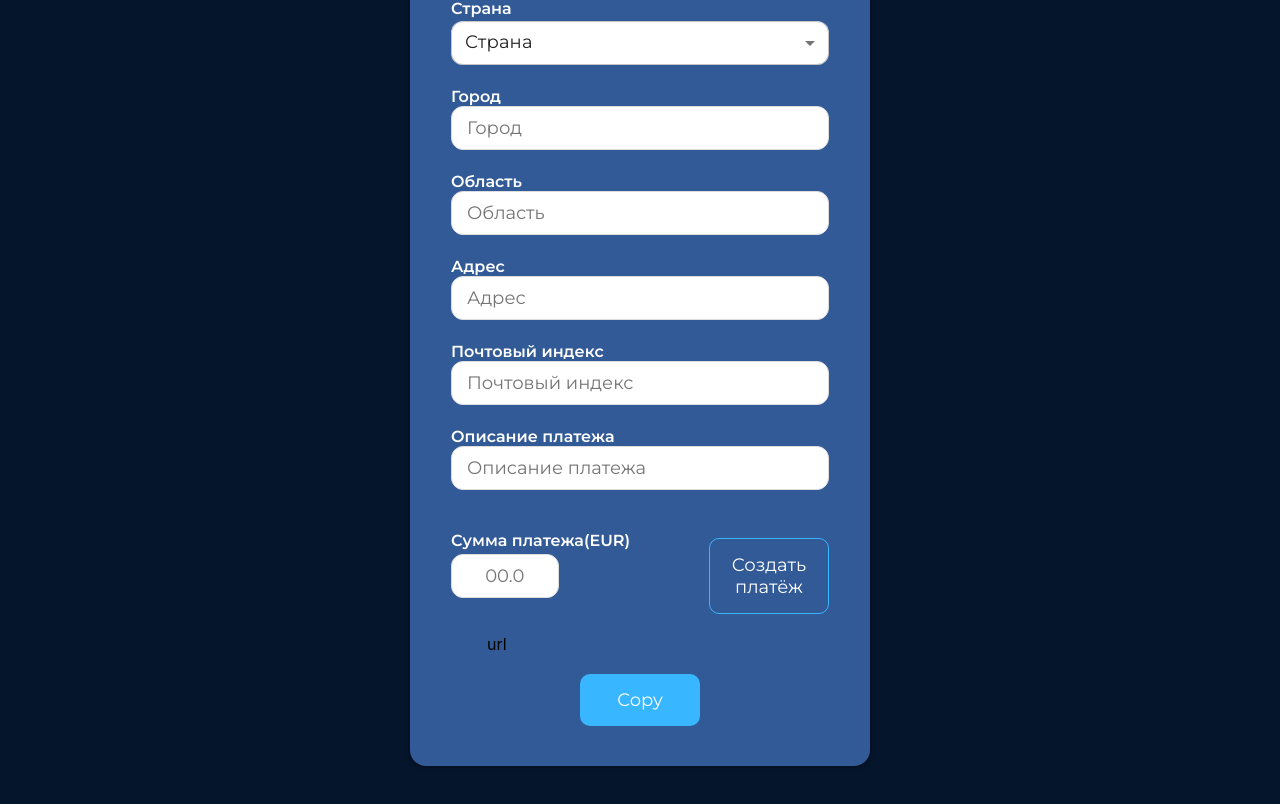
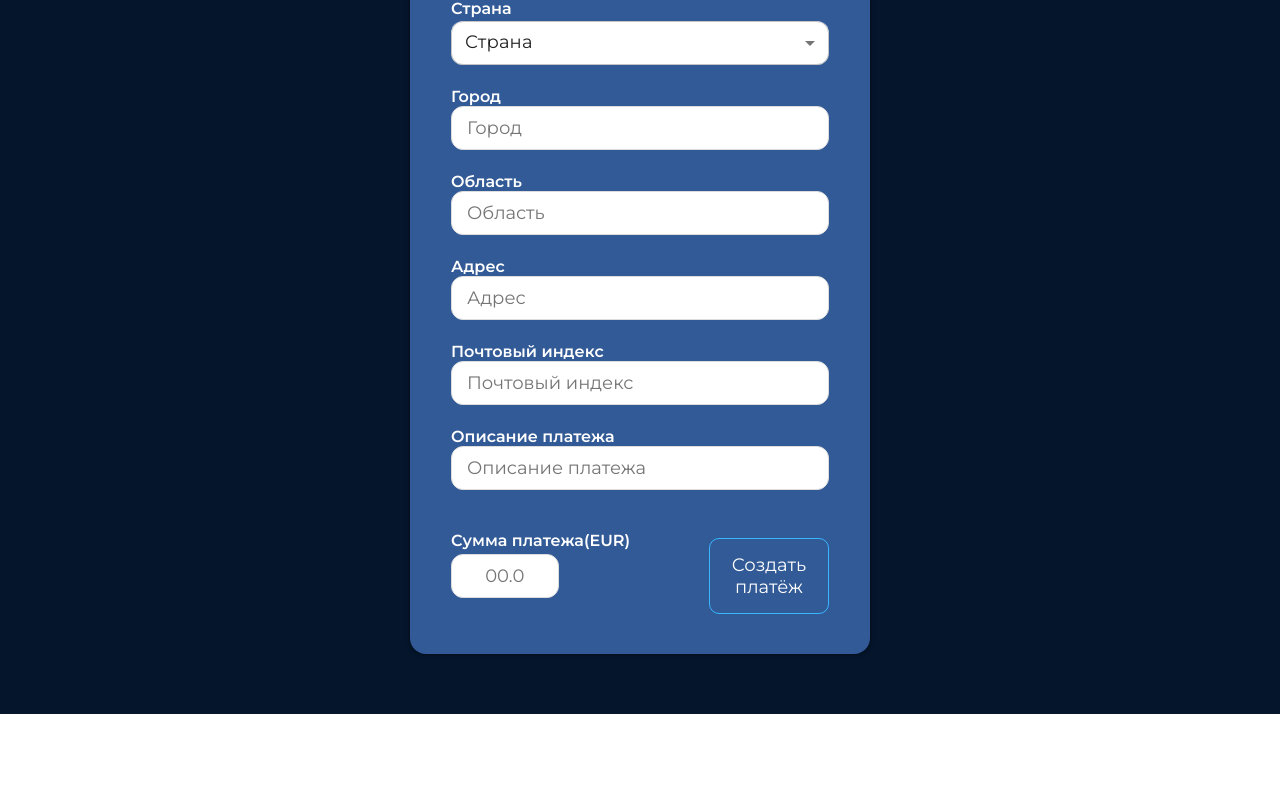
Before and after one commit to ZhukNikita/front_pay, a React (Create React App) app: page /pinpay in a window 1280 px wide. Shown: the part 470-1274 px from the top of the page. After the commit the page ends 1184 px from the top, so only its background shows below. Built offline with nearby package versions, Linux system fonts and the light colour scheme.

Commit message:
translate

```diff
--- a/src/components/PinPay.js
+++ b/src/components/PinPay.js
@@ -265,10 +265,10 @@ function PinPay() {
                     <div><button onClick={onPay} className={amountError === '' && nameError === '' && holderName !== '' && amount !== ''?styles.Pay:styles.buttonDisable}>Создать платёж</button></div>
                   </div>
                   {
-                    !url && (
+                    url && (
                       <div style={{width:'90%' , height:'100%',wordWrap:'break-word', display:'flex' , alignItems:'center', flexDirection:'column' , justifyContent:'center'}}>
                         <div style={{width:'90%' , height:'100%',wordWrap:'break-word'}}>
-                          {'url'}
+                          {url}
                         </div>
                         <button className={styles.Pay} style={{marginTop:'20px'}} onClick={()=> navigator.clipboard.writeText(url)}>Copy</button>
                       </div>
```
